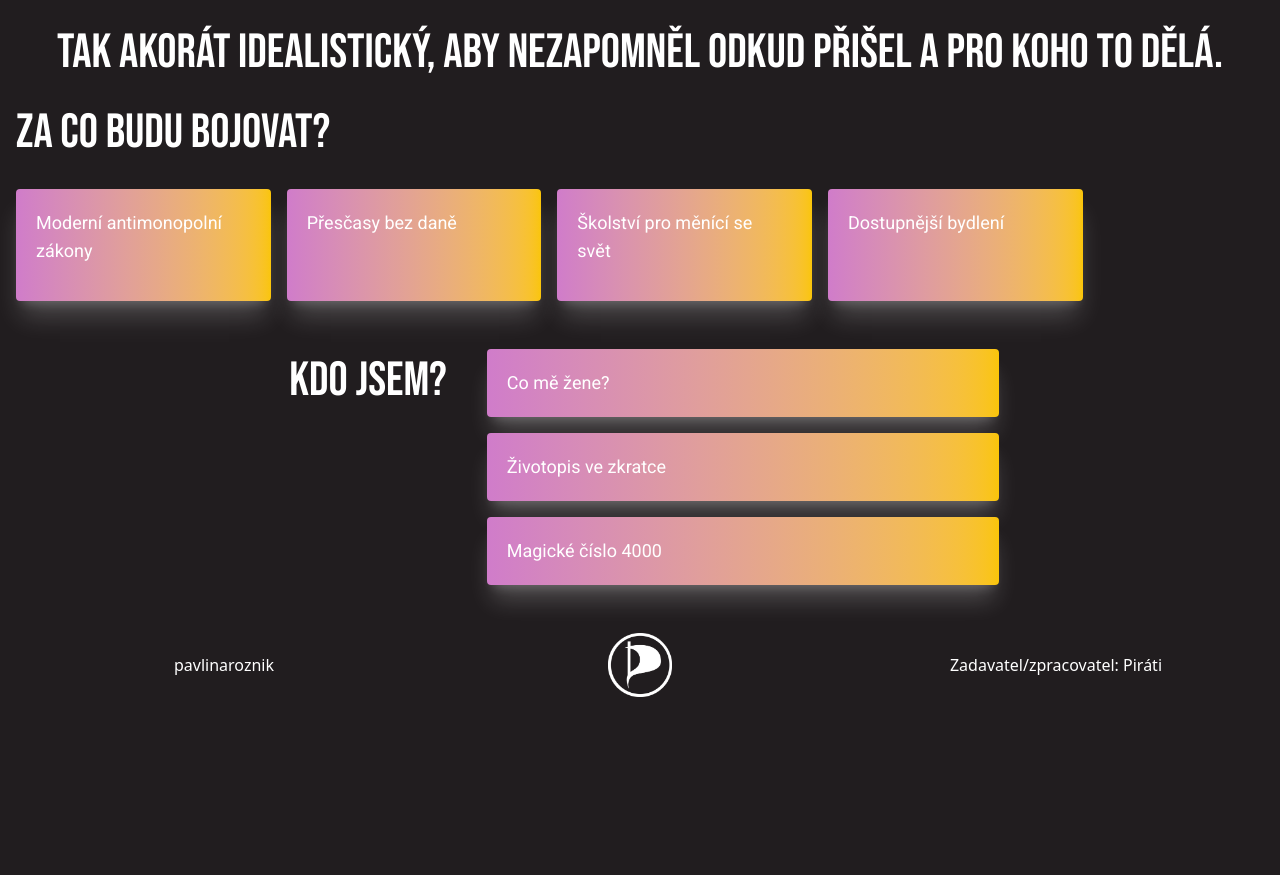
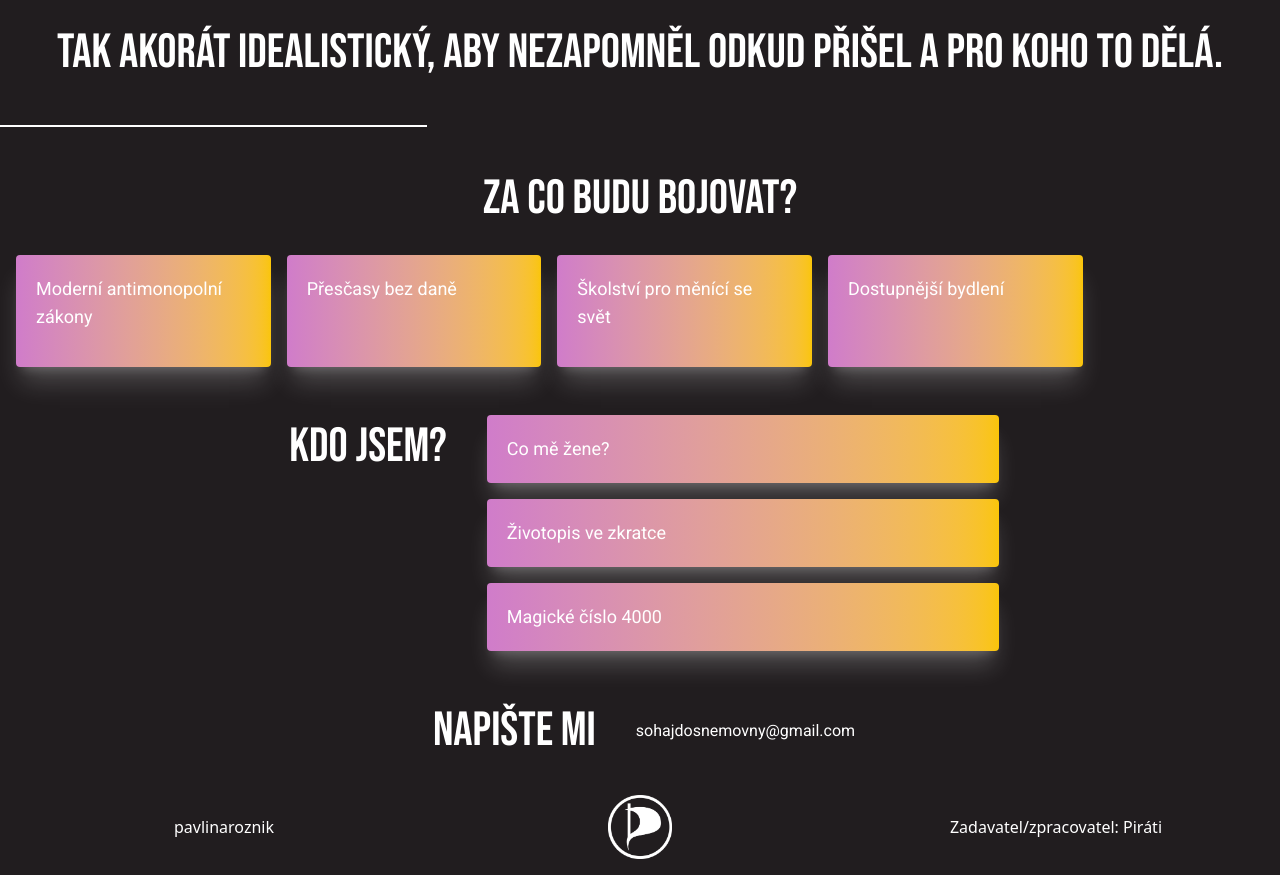
Before and after one commit to pavlinaroznik/jan-marek, a website built with Vite: page index.html in a window 1280 px wide. Shown: the part 1940-2815 px from the top of the page. Before the commit the page ends 2653 px from the top, so only its background shows below. Built offline with nearby package versions, Linux system fonts and the light colour scheme.

Commit message:
contact and favicon added

```diff
--- a/index.html
+++ b/index.html
@@ -2,7 +2,7 @@
 <html lang="cs">
   <head>
     <meta charset="UTF-8" />
-    <link rel="icon" type="image/svg+xml" href="/vite.svg" />
+    <link rel="icon" type="image/svg+xml" href="/logo-cerne.svg" />
     <link href="/src/style.css" rel="stylesheet">
     <meta name="viewport" content="width=device-width, initial-scale=1.0" />
     <script defer src="src/main.js"></script>
@@ -38,7 +38,8 @@
     <h2 class="font-bebas-neue text-center text-5xl m-4">
       TAK AKORÁT IDEALISTICKÝ, ABY NEZAPOMNĚL ODKUD PŘIŠEL A PRO KOHO TO DĚLÁ.
     </h2>
-    <h3 class="font-bebas-neue text-left text-5xl m-4">
+    <hr class="flex flex-col my-8 h-0.5 border-t-0 w-1/3 items-center bg-white"/>
+    <h3 class="font-bebas-neue text-center text-5xl m-4">
       ZA CO BUDU BOJOVAT?
     </h3>
     <div id="tiles" class="grid grid-cols-1 md:grid-cols-4 gap-4 justify-start text-left m-4 lg:max-h-28 lg:max-w-5/6 z-10 font-roboto">
@@ -142,18 +143,26 @@
           </button>
         </div>
       </div>
+      <div id="contact" class="flex justify-center items-center gap-8 m-4">
+        <h3 class="font-bebas-neue text-5xl p-2">
+          Napište mi
+        </h3>
+        <p class="font-roboto text-center">
+          sohajdosnemovny@gmail.com
+        </p>
+      </div>
   </body>
 
   <footer>
     <div id="bottom" class="grid grid-cols-3 items-center text-center m-4">
       <div class="">
-        pavlinaroznik
+        <a href="https://pavlina.roznik.cz/" target="_blank">pavlinaroznik</a>
       </div>
       <div class="flex justify-center">
-        <img src="/logo_inverse.png" alt="logo pirati" class="w-16 h-auto"/>
+        <a href="https://www.pirati.cz/" target="_blank"><img src="/logo_inverse.png" alt="logo pirati" class="w-16 h-auto"/></a>
       </div>
       <div class="">
-        Zadavatel/zpracovatel: Piráti
+        <a href="https://www.pirati.cz/" target="_blank">Zadavatel/zpracovatel: Piráti</a>
       </div>
     </div>
   </footer>
```
Also changed, not shown: public/logo-cerne.svg (added).
